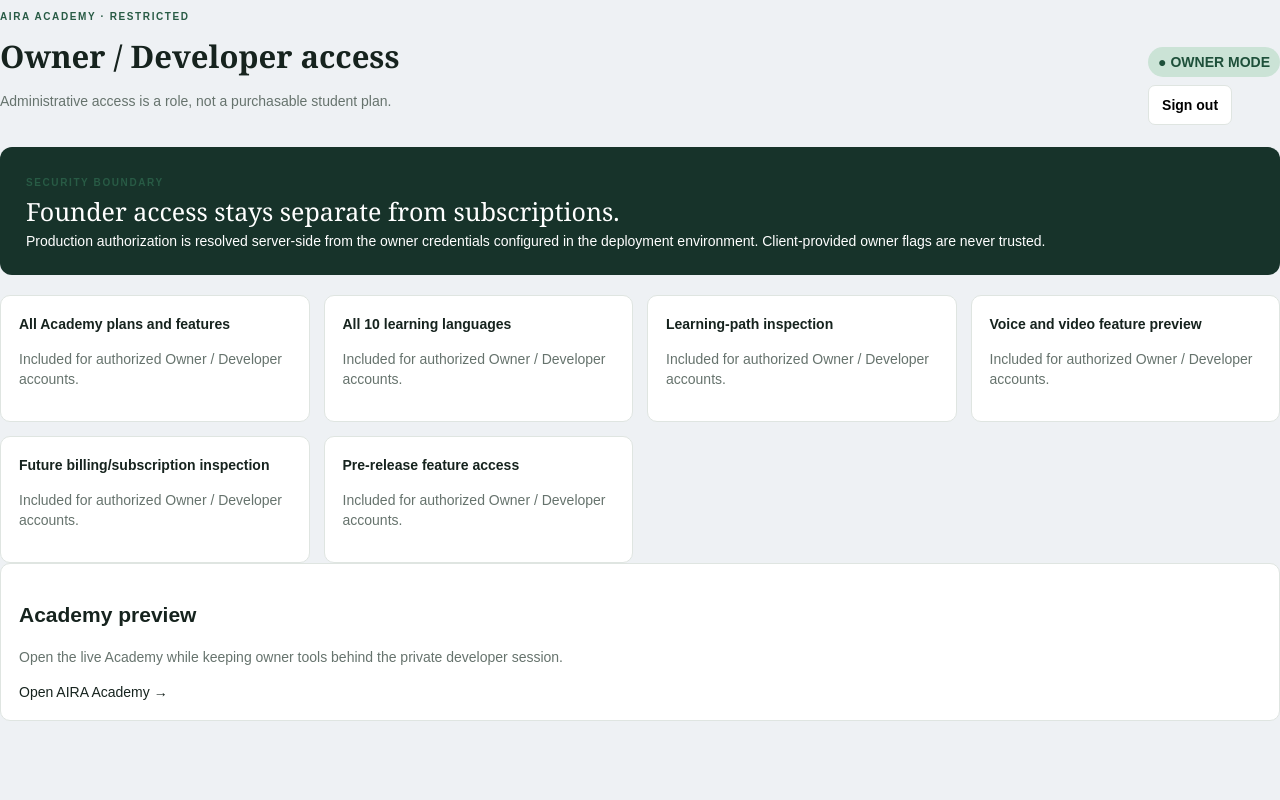
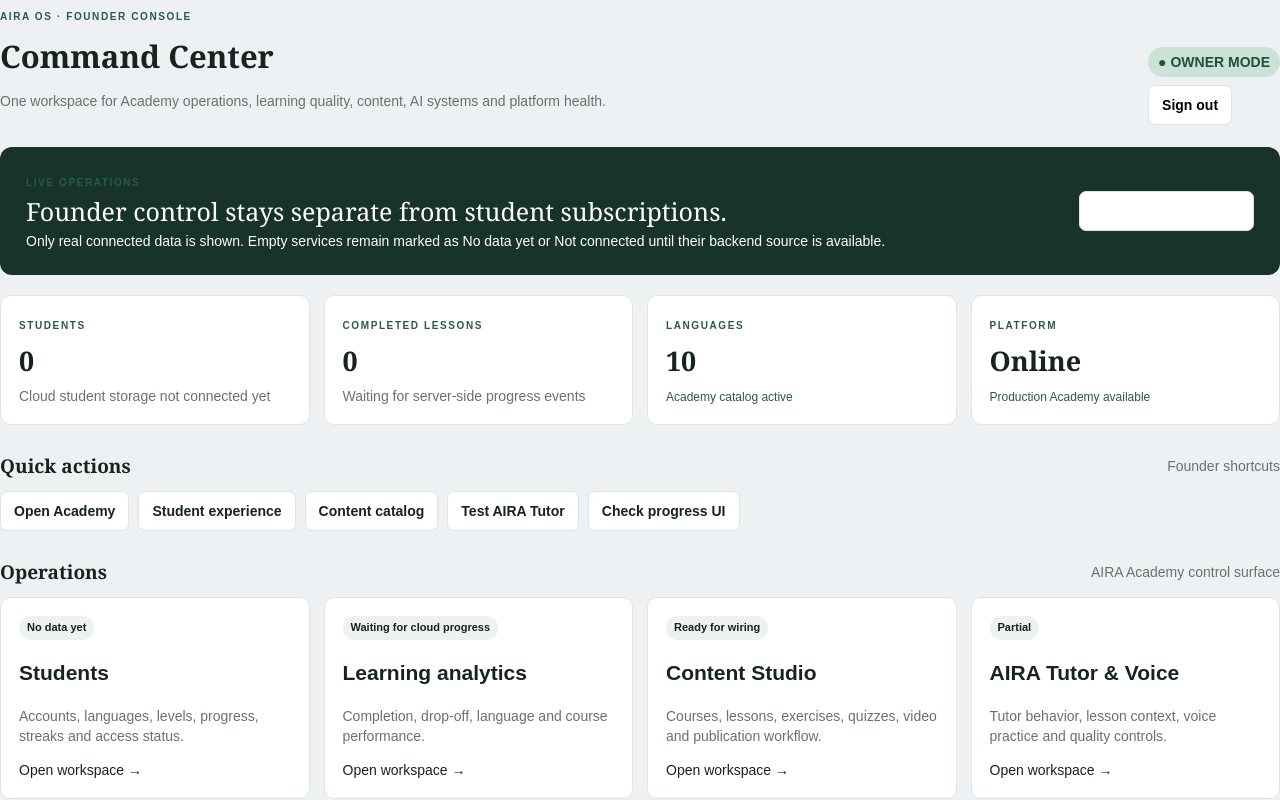
Before and after one commit to tsapkovaby-cyber/AIRA-OS, a Next.js app: page /developer in a window 1280 px wide. Shown: the top 800 px of the page. Built offline with nearby package versions, Linux system fonts and the light colour scheme.

Commit message:
Build Founder Command Center foundation

```diff
--- a/app/developer/page.tsx
+++ b/app/developer/page.tsx
@@ -1,50 +1,49 @@
 import Link from "next/link";
 
-const capabilities = [
-  "All Academy plans and features",
-  "All 10 learning languages",
-  "Learning-path inspection",
-  "Voice and video feature preview",
-  "Future billing/subscription inspection",
-  "Pre-release feature access",
+const modules = [
+  {title:"Students",status:"No data yet",desc:"Accounts, languages, levels, progress, streaks and access status.",href:"/developer#students"},
+  {title:"Learning analytics",status:"Waiting for cloud progress",desc:"Completion, drop-off, language and course performance.",href:"/developer#analytics"},
+  {title:"Content Studio",status:"Ready for wiring",desc:"Courses, lessons, exercises, quizzes, video and publication workflow.",href:"/developer#content"},
+  {title:"AIRA Tutor & Voice",status:"Partial",desc:"Tutor behavior, lesson context, voice practice and quality controls.",href:"/developer#aira"},
+  {title:"Site & deployments",status:"Connected",desc:"Production health, previews, releases and technical checks.",href:"/developer#site"},
+  {title:"Billing",status:"Not connected",desc:"Plans, subscriptions, payments and revenue when commerce is enabled.",href:"/developer#billing"},
+  {title:"Security & audit",status:"Foundation active",desc:"Owner access, administrative events and future audit history.",href:"/developer#security"},
+  {title:"Academy settings",status:"Ready",desc:"Languages, features, limits and global learning configuration.",href:"/developer#settings"},
 ];
 
-export default function DeveloperPreview() {
-  return (
-    <main>
-      <div className="page-head">
-        <div>
-          <p className="eyebrow">AIRA Academy · Restricted</p>
-          <h1>Owner / Developer access</h1>
-          <p className="muted">Administrative access is a role, not a purchasable student plan.</p>
-        </div>
-        <div>
-          <span className="health">● OWNER MODE</span>
-          <form action="/api/developer/logout" method="post" style={{ marginTop: 12 }}>
-            <button className="button" type="submit">Sign out</button>
-          </form>
-        </div>
-      </div>
-      <section className="brief">
-        <div>
-          <span className="eyebrow">Security boundary</span>
-          <h2>Founder access stays separate from subscriptions.</h2>
-          <span>Production authorization is resolved server-side from the owner credentials configured in the deployment environment. Client-provided owner flags are never trusted.</span>
-        </div>
-      </section>
-      <div className="grid">
-        {capabilities.map((item) => (
-          <article className="card" key={item}>
-            <strong>{item}</strong>
-            <p className="muted">Included for authorized Owner / Developer accounts.</p>
-          </article>
-        ))}
-      </div>
-      <section className="card">
-        <h2>Academy preview</h2>
-        <p className="muted">Open the live Academy while keeping owner tools behind the private developer session.</p>
-        <Link href="/academy">Open AIRA Academy →</Link>
-      </section>
-    </main>
-  );
+const quickActions = [
+  ["Open Academy","/academy"],
+  ["Student experience","/learn"],
+  ["Content catalog","/learn/catalog"],
+  ["Test AIRA Tutor","/learn/tutor"],
+  ["Check progress UI","/learn/progress"],
+];
+
+export default function FounderConsole(){
+  return <main>
+    <div className="page-head">
+      <div><p className="eyebrow">AIRA OS · FOUNDER CONSOLE</p><h1>Command Center</h1><p className="muted">One workspace for Academy operations, learning quality, content, AI systems and platform health.</p></div>
+      <div><span className="health">● OWNER MODE</span><form action="/api/developer/logout" method="post" style={{marginTop:12}}><button className="button" type="submit">Sign out</button></form></div>
+    </div>
+
+    <section className="brief"><div><span className="eyebrow">LIVE OPERATIONS</span><h2>Founder control stays separate from student subscriptions.</h2><span>Only real connected data is shown. Empty services remain marked as No data yet or Not connected until their backend source is available.</span></div><Link className="button" href="/academy">Open live Academy →</Link></section>
+
+    <div className="grid">
+      <article className="card metric"><span className="eyebrow">STUDENTS</span><div className="value">0</div><span className="muted">Cloud student storage not connected yet</span></article>
+      <article className="card metric"><span className="eyebrow">COMPLETED LESSONS</span><div className="value">0</div><span className="muted">Waiting for server-side progress events</span></article>
+      <article className="card metric"><span className="eyebrow">LANGUAGES</span><div className="value">10</div><span className="trend">Academy catalog active</span></article>
+      <article className="card metric"><span className="eyebrow">PLATFORM</span><div className="value">Online</div><span className="trend">Production Academy available</span></article>
+    </div>
+
+    <div className="section-head"><h2>Quick actions</h2><span className="muted">Founder shortcuts</span></div>
+    <div className="controls">{quickActions.map(([label,href])=><Link key={href} href={href} className="button">{label}</Link>)}</div>
+
+    <div className="section-head"><h2>Operations</h2><span className="muted">AIRA Academy control surface</span></div>
+    <div className="grid">{modules.map(item=><article className="card" key={item.title} id={item.href.split('#')[1]}><span className="pill">{item.status}</span><h2>{item.title}</h2><p className="muted">{item.desc}</p><a href={item.href}>Open workspace →</a></article>)}</div>
+
+    <div className="two-col" style={{marginTop:28}}>
+      <section className="card"><span className="eyebrow">SYSTEM STATUS</span><h2>Academy services</h2><div className="attention"><span className="dot"/><div><strong>Student cloud storage</strong><span className="muted">Not connected — Sprint 049 integration boundary prepared.</span></div></div><div className="attention"><span className="dot"/><div><strong>Learning analytics</strong><span className="muted">Waiting for server-side learner events.</span></div></div><div className="attention"><span className="dot red"/><div><strong>Billing</strong><span className="muted">Not configured. No paid access is active.</span></div></div><div className="attention"><span className="dot"/><div><strong>AIRA Academy production</strong><span className="muted">Available through the live Academy deployment.</span></div></div></section>
+      <section className="card"><span className="eyebrow">FOUNDER ROADMAP</span><h2>Next operational connections</h2><p><strong>1.</strong> Student identity + database</p><p><strong>2.</strong> Real learner event analytics</p><p><strong>3.</strong> Content management actions</p><p><strong>4.</strong> Tutor/Voice quality controls</p><p><strong>5.</strong> Billing and subscription telemetry</p><p><strong>6.</strong> Security/audit event history</p></section>
+    </div>
+  </main>
 }
```
